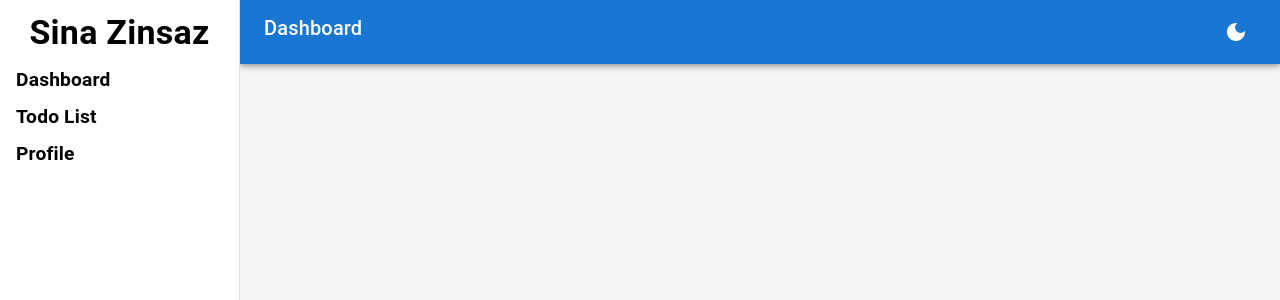
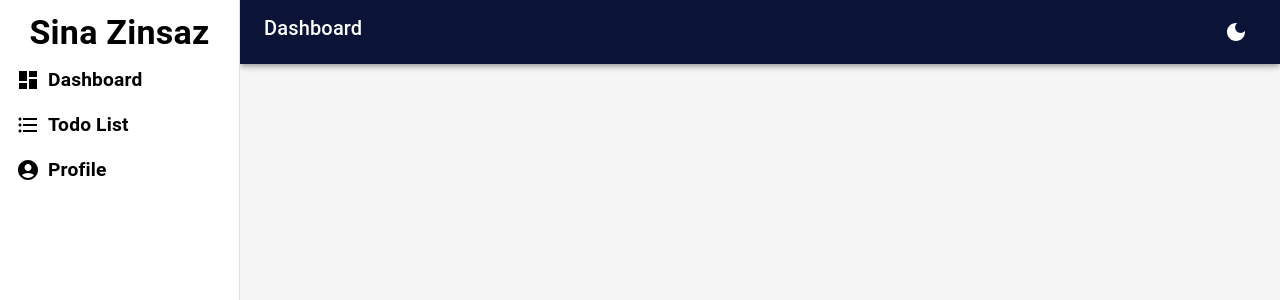
Before and after one commit to sina-zinsaz/dashboard, a Next.js app: page / in a window 1280 px wide. Shown: the top 300 px of the page. Built offline with nearby package versions, Linux system fonts and the light colour scheme.

Commit message:
feat: add icon

```diff
--- a/src/app/layout/panel/Header.tsx
+++ b/src/app/layout/panel/Header.tsx
@@ -6,7 +6,11 @@ export default function Header() {
   return (
     <AppBar
       position="fixed"
-      sx={{ width: `calc(100% - ${drawerWidth}px)`, ml: `${drawerWidth}px` }}
+      sx={{
+        width: `calc(100% - ${drawerWidth}px)`,
+        ml: `${drawerWidth}px`,
+        backgroundColor: "#0B1437",
+      }}
     >
       <Toolbar>
         <Box display="flex" justifyContent="space-between" width="100%">
--- a/src/app/layout/panel/Sidebar.tsx
+++ b/src/app/layout/panel/Sidebar.tsx
@@ -25,13 +25,20 @@ export default function Sidebar() {
           <Link
             key={index}
             href={item.link}
-            sx={{ textDecoration: "none", color: "inherit" }}
+            sx={{
+              textDecoration: "none",
+              color: "inherit",
+              display: "flex",
+              alignItems: "center",
+              mb: 2,
+              ml: 2,
+            }}
           >
+            <item.icon />
             <Typography
               fontWeight="bold"
               fontSize="1.2rem"
-              ml={2}
-              mb={1}
+              ml={1}
               sx={{ cursor: "pointer", textDecoration: "none" }}
             >
               {item.title}
```
Also changed, not shown: src/app/constants/menu.ts (+9 -0 lines).
